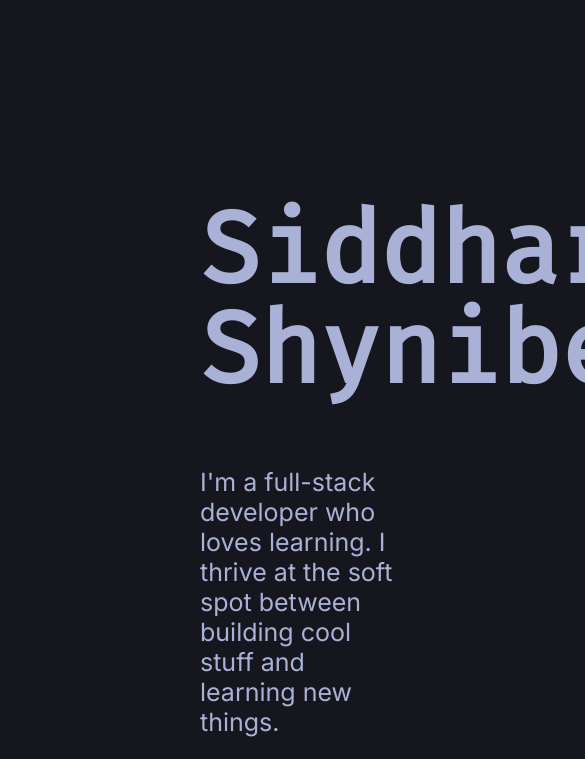
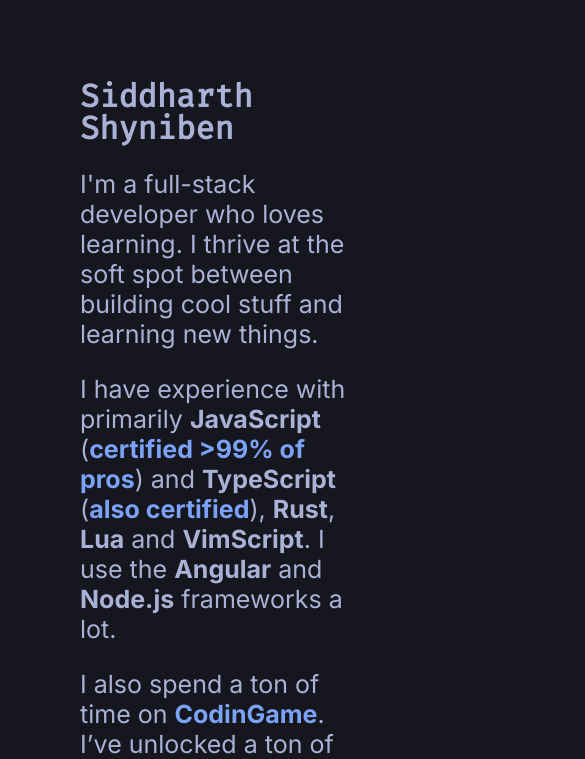
Before and after one commit to SiddharthShyniben/portfolio, a plain HTML site: page index.html in a window 390 px wide. Shown: the top 759 px of the page, 585 px wide, since content can reach past the window. Drawn offline with Linux system fonts and the light colour scheme.

Commit message:
Fix up some styles

```diff
--- a/styles.css
+++ b/styles.css
@@ -3,7 +3,10 @@ body {
 	  color: #A9B1D6;
 
 	  font-family: 'Inter', sans-serif;
-	  margin: 200px;
+	  display: block;
+	  width: 75%;
+	  margin: auto;
+	  margin-top: min(20vh, 100px);
 }
 
 h1 {
@@ -34,8 +37,8 @@ a:hover {
 	  font-weight: bold;
 
 	  background:
-		  linear-gradient(-45deg, transparent calc(100% / 3), #DB4B4BCC, transparent calc(200% / 3))
-		  bottom right/350% 100% no-repeat;
+	  linear-gradient(-45deg, transparent calc(100% / 3), #DB4B4BCC, transparent calc(200% / 3))
+	  bottom right/350% 100% no-repeat;
 	  transition: 0.5s linear;
 }
 
@@ -48,11 +51,28 @@ a:hover {
 	  font-weight: bold;
 
 	  background:
-		  linear-gradient(-45deg, transparent calc(100% / 3), #849AA4CC, transparent calc(200% / 3))
-		  bottom right/350% 100% no-repeat;
+	  linear-gradient(-45deg, transparent calc(100% / 3), #849AA4CC, transparent calc(200% / 3))
+	  bottom right/350% 100% no-repeat;
 	  transition: 0.5s linear;
 }
 
 .flair-silver:hover {
 	  background-position: bottom left;
 }
+
+@media (max-width: 750px) {
+	  body {
+		  margin: 5em;
+	  }
+
+	  p {
+		  width: unset;
+		  margin: none;
+	  }
+}
+
+@media (max-width: 550px) {
+	  h1 {
+		  font-size: 2rem;
+	  }
+}
```
